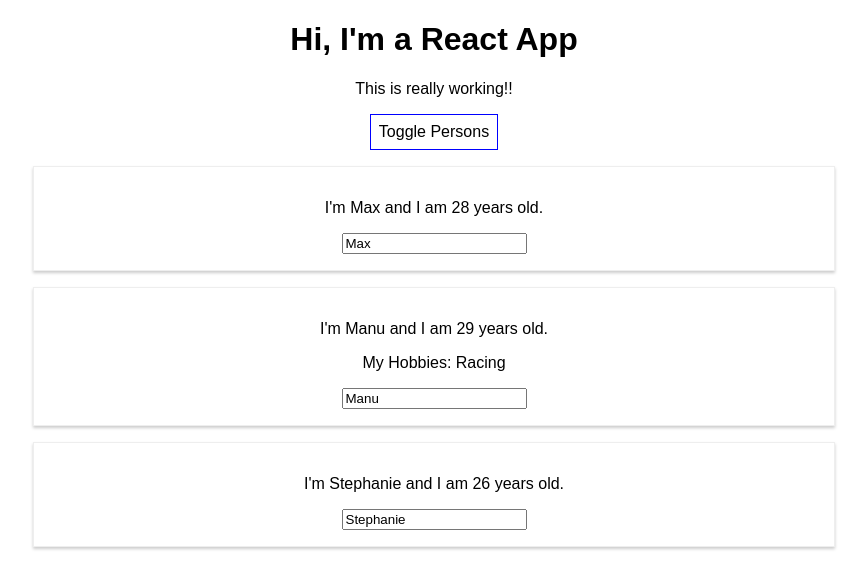
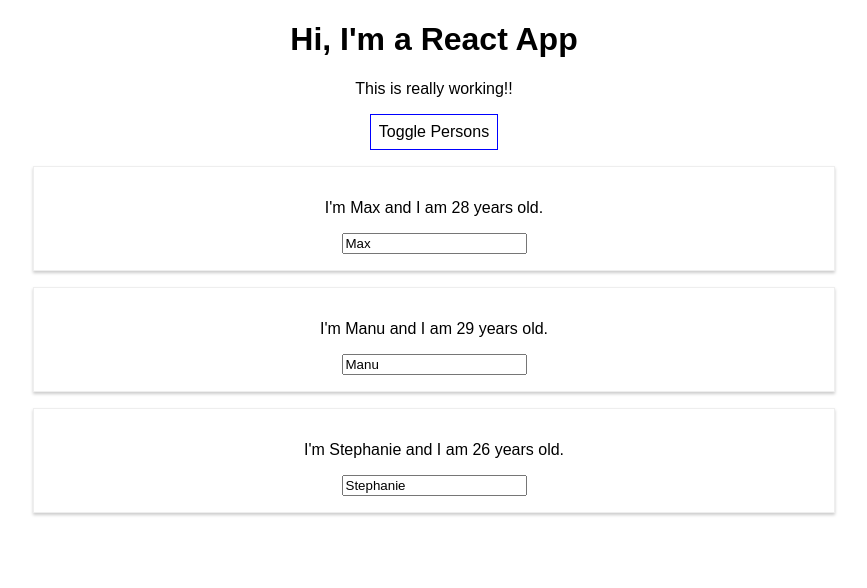
Before and after one commit to ManasiKeskar/react-complete-guide, a React (Create React App) app: page / in a window 1280 px wide. Both pictures are taken after a click on the button "Toggle Persons". Shown: the top 588 px of the page, without its empty margins (206-1073 px from the left). Built offline with nearby package versions, Linux system fonts and the light colour scheme.

Commit message:
Adding Persons in the form of list by using array map

```diff
--- a/src/App.js
+++ b/src/App.js
@@ -53,22 +53,12 @@ class App extends Component {
     if (this.state.showPersons) {
       persons = (
         <div>
-          <Person
-            name={this.state.persons[0].name}
-            age={this.state.persons[0].age}
-          />
-          <Person
-            name={this.state.persons[1].name}
-            age={this.state.persons[1].age}
-            click={this.switchNameHandler.bind(this, 'Max!')}
-            changed={this.nameChangedHandler}
-          >
-            My Hobbies: Racing
-          </Person>
-          <Person
-            name={this.state.persons[2].name}
-            age={this.state.persons[2].age}
-          />
+          {this.state.persons.map(person => {
+            return <Person
+                name={person.name}
+                age={person.age}
+              />
+          })}
         </div>
       );
     }
```
